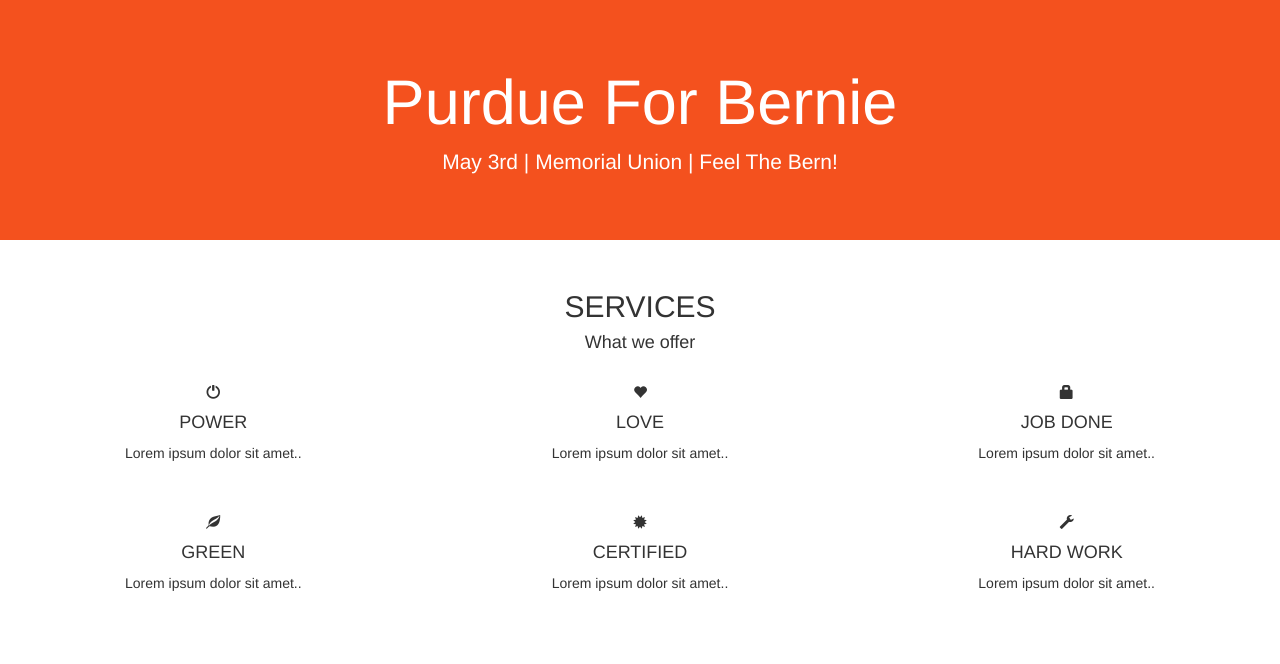
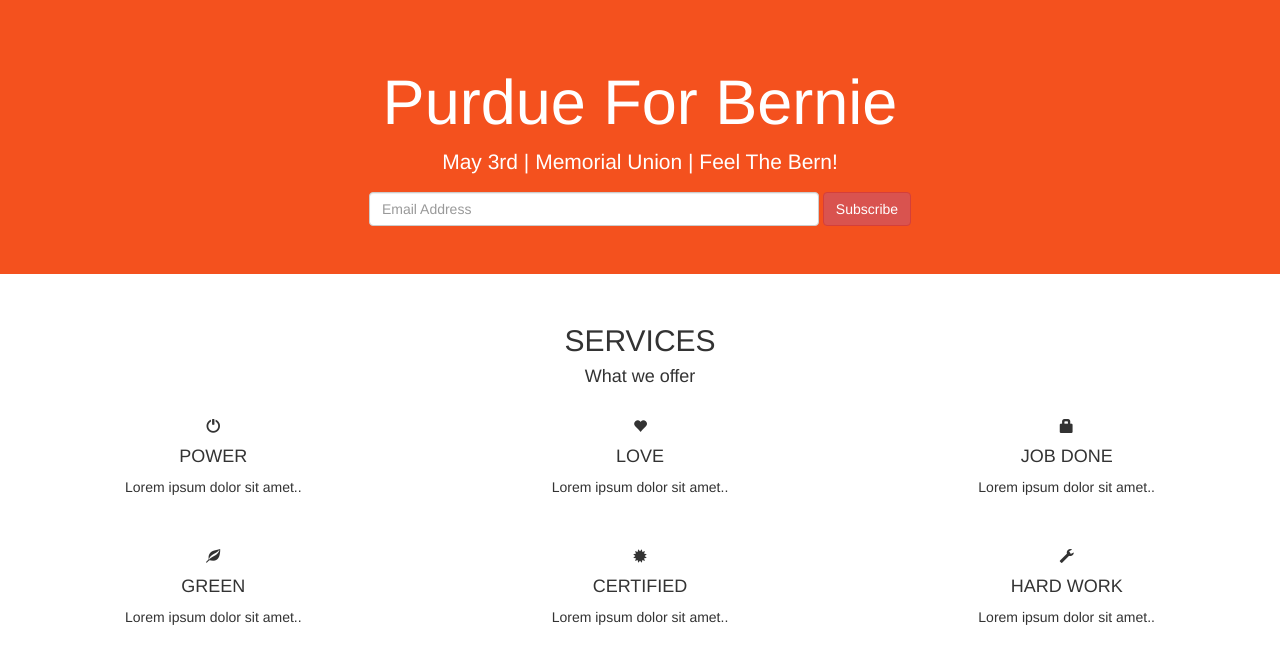
Before and after one commit to krchrlt/purdue_for_bernie, a website: page public/index.html in a window 1280 px wide. Drawn offline with nearby package versions, Linux system fonts and the light colour scheme.

Commit message:
Added Email input field

```diff
--- a/public/index.html
+++ b/public/index.html
@@ -14,6 +14,11 @@
 	<div class="jumbotron text-center">
 		<h1>Purdue For Bernie</h1>
 		<p>May 3rd | Memorial Union | Feel The Bern!</p>
+
+		<form class="form-inline">
+    		<input type="email" class="form-control" size="50" placeholder="Email Address">
+    		<button type="button" class="btn btn-danger">Subscribe</button>
+  		</form>
 	</div>
 <!--Services Container-->
 <div class="container-fluid text-center">
```
